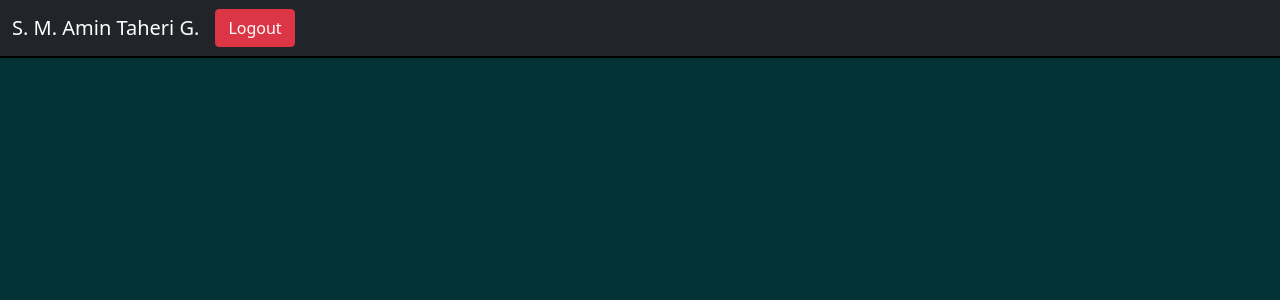
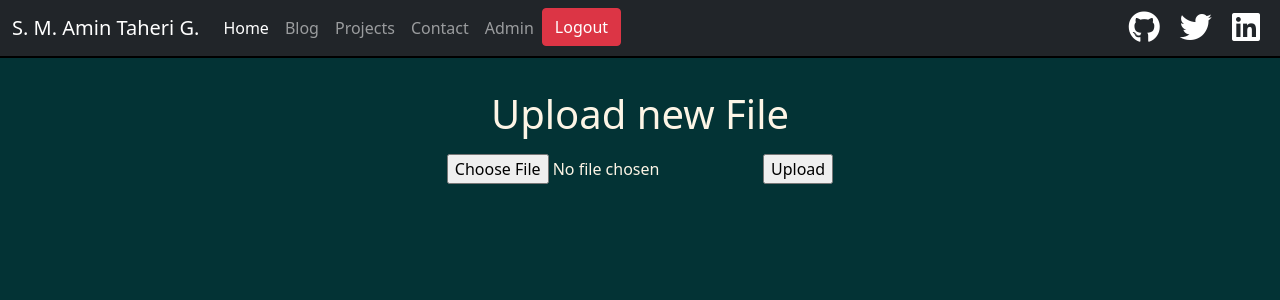
Before and after one commit to AminTaheri23/hackfrost_dev, a Flask app: page /admin in a window 1280 px wide. Shown: the top 300 px of the page. Run offline with Flask 2, Linux system fonts and the light colour scheme; the visitor is signed in with stand-in values (Sample User, id 1); some libraries are stand-ins or nearby versions.

Commit message:
upload a blog from admin page

```diff
--- a/S3/1/app.py
+++ b/S3/1/app.py
@@ -9,9 +9,13 @@ import decouple
 from pathlib import Path
 import markdown
 import sqlite3
-
+from werkzeug.utils import secure_filename
 from functools import wraps
 
+
+
+UPLOAD_FOLDER = 'blog'
+ALLOWED_EXTENSIONS = {'md'}
 s=[
   {
     "id": 154373191,
@@ -2268,12 +2272,12 @@ db_cursor.close()
 db_connection.commit()
 
 CONTACT_FORM_ACTION = decouple.config("CONTACT_FORM_ACTION", default=None)
-blog_posts = []
 
 app = Flask(__name__)
 name = "S. M. Amin Taheri G."
 
 app.secret_key = 'sleepy dude'
+app.config['UPLOAD_FOLDER'] = UPLOAD_FOLDER
 
 # login required decorator
 def login_required(f):
@@ -2286,7 +2290,22 @@ def login_required(f):
             return redirect(url_for('login'))
     return wrap
 
-# SCAN blog folder
+def date_returner_dict(ict):
+    """This function will get a dict and return the 'date' values
+
+    Args:
+        ict (dict): a dict to find 'date'
+
+    Returns:
+        datetim object: the date time object in the 'date'
+    """
+    if "date" in ict.keys():
+        return ict["date"]
+
+    if "updated_at" in ict.keys():
+        return ict["updated_at"]
+
+blog_posts = []
 with os.scandir("blog") as it:
     for entry in it:
         if entry.name.endswith(".md") and entry.is_file:
@@ -2301,30 +2320,10 @@ with os.scandir("blog") as it:
                 "date": date,
                 "html": html
             })
-
-
-def date_returner_dict(ict):
-    """This function will get a dict and return the 'date' values
-
-    Args:
-        ict (dict): a dict to find 'date'
-
-    Returns:
-        datetim object: the date time object in the 'date'
-    """
-    if "date" in ict.keys():
-        return ict["date"]
-
-    if "updated_at" in ict.keys():
-        return ict["updated_at"]
-
-
 # Sort the blog posts based on time (reversed)
 blog_posts.sort(key=date_returner_dict, reverse=True)
 
 # Routes
-
-
 @app.route("/")
 def about_page():
     db_cursor = sqlite3.connect("./database.db").cursor()
@@ -2332,10 +2331,6 @@ def about_page():
     list_of_food = db_cursor.fetchall()
     return render_template("about.html", Myname=name, list_of_food=list_of_food)
 
-@app.route('/admin')
-@login_required
-def admin():
-    return render_template('admin.html', Myname=name)  # render a template
 
 # route for handling the login page logic
 @app.route('/login', methods=['GET', 'POST'])
@@ -2391,9 +2386,6 @@ def contacts_page():
     return render_template("contact.html", Myname=name, api=CONTACT_FORM_ACTION)
 
 
-@app.route("/blog")
-def blog_listing_page():
-    return render_template("blog_listing.html", Myname=name, blog_p=blog_posts)
 
 
 @app.route("/blog/<postname>")
@@ -2405,5 +2397,62 @@ def blog_entry_page(postname):
     return "Blog post not found"
 
 
+
+def allowed_file(filename):
+    return '.' in filename and \
+           filename.rsplit('.', 1)[1].lower() in ALLOWED_EXTENSIONS
+
+@app.route('/admin', methods=['GET', 'POST'])
+@login_required
+def admin():
+     # SCAN blog folder
+
+    if request.method == 'POST':
+        # check if the post request has the file part
+        if 'file' not in request.files:
+            flash('No file part')
+            return redirect(request.url)
+        file = request.files['file']
+        # if user does not select file, browser also
+        # submit an empty part without filename
+        if file.filename == '':
+            flash('No selected file')
+            return redirect(request.url)
+        if file and allowed_file(file.filename):
+            filename = secure_filename(file.filename)
+            file_path = os.path.join(app.config['UPLOAD_FOLDER'], filename)
+            file.save(file_path)
+            if filename.endswith(".md") :
+                raw_post_date, post_name = filename.split("_")
+                post_name = post_name.rstrip(".md")
+
+                date = datetime.strptime(raw_post_date, "%Y-%m-%d")
+                html = markdown.markdown(Path(file_path).read_text())
+
+                blog_posts.append({
+                    "name": post_name,
+                    "date": date,
+                    "html": html
+                })
+            blog_posts.sort(key=date_returner_dict, reverse=True)
+
+            return redirect(url_for('uploaded_file',
+                                    filename=filename))
+    return render_template("admin.html", Myname=name)
+
+from flask import send_from_directory
+
+@app.route('/admin/<filename>')
+@login_required
+def uploaded_file(filename):
+    flash(f"File {filename} has succefuly uploaded")
+    return send_from_directory(app.config['UPLOAD_FOLDER'],
+                               filename)
+
+@app.route("/blog")
+def blog_listing_page():
+    return render_template("blog_listing.html", Myname=name, blog_p=blog_posts)
+
+
 if __name__ == "__main__":
     app.run(debug=True)
--- /dev/null
+++ b/S3/1/blog/2021-09-15_12.md
@@ -0,0 +1 @@
+# This is uploaded
--- a/S3/1/static/style.css
+++ b/S3/1/static/style.css
@@ -189,19 +189,19 @@ nav ul li {
 	padding: 1.5rem;
 }
 
-form > .field:not(:first-child) {
+.contact form > .field:not(:first-child) {
 	margin-top: 1.5rem;
 }
 
-form > .field input,
-form > .field textarea,
-form > input[type="submit"] {
+.contact form > .field input,
+.contact form > .field textarea,
+.contact form > input[type="submit"] {
 	padding: 0.5rem;
     background-color:rgb(227, 249, 255);
 	width: 100%;
 }
 
-form > .field textarea {
+.contact form > .field textarea {
 	resize: vertical;
 }
 
--- a/S3/1/templates/admin.html
+++ b/S3/1/templates/admin.html
@@ -1,6 +1,5 @@
 {% extends "layout.html" %}
 {% block title %}admin{% endblock %}
-{% block nav %}
 <nav class="navbar navbar-expand-lg navbar-dark bg-dark">
     <div class="container-fluid">
         <a class="navbar-brand" href="/">{{Myname}}</a>
@@ -9,17 +8,25 @@
         </button>
         <div class="collapse navbar-collapse" id="navbarNav">
             <ul class="navbar-nav">
+            {% block test %}
             <il><a class="btn btn-danger" href="/logout" role="button">Logout</a></il>
+            {% endblock %}
         </ul>
       </div>
     </div>
 </nav>
-{% endblock %}
 
 {% block content %}
 <body>
 {% for message in get_flashed_messages() %}
         <script>alert("{{ message }}")</script>
 {% endfor %}
+<div class="text-center">
+    <h1 style="margin: 1rem;">Upload new File</h1>
+    <form method=post enctype=multipart/form-data>
+    <input type=file name=file>
+    <input type=submit value=Upload>
+    </form>
+</div>
 </body>
 {% endblock %}
--- a/S3/1/templates/layout.html
+++ b/S3/1/templates/layout.html
@@ -43,6 +43,7 @@
           <li class="nav-item">
             <a class="nav-link" href="/admin">Admin</a>
           </li>
+          {% block test%}{% endblock %}
         </ul>
       </div>
 
--- a/S3/1/templates/login.html
+++ b/S3/1/templates/login.html
@@ -14,7 +14,7 @@
          <input type="password" placeholder="Password" name="password" value="{{
           request.form.password }}">
           <div class= "login_btn">
-        <input class="btn btn-primary" type=""" value="Login">
+        <input class="btn btn-primary" type="submit" value="Login">
       </div>
       </form>
       {% if error %}
```
Lines whose indentation alone changed are shown as unchanged.
